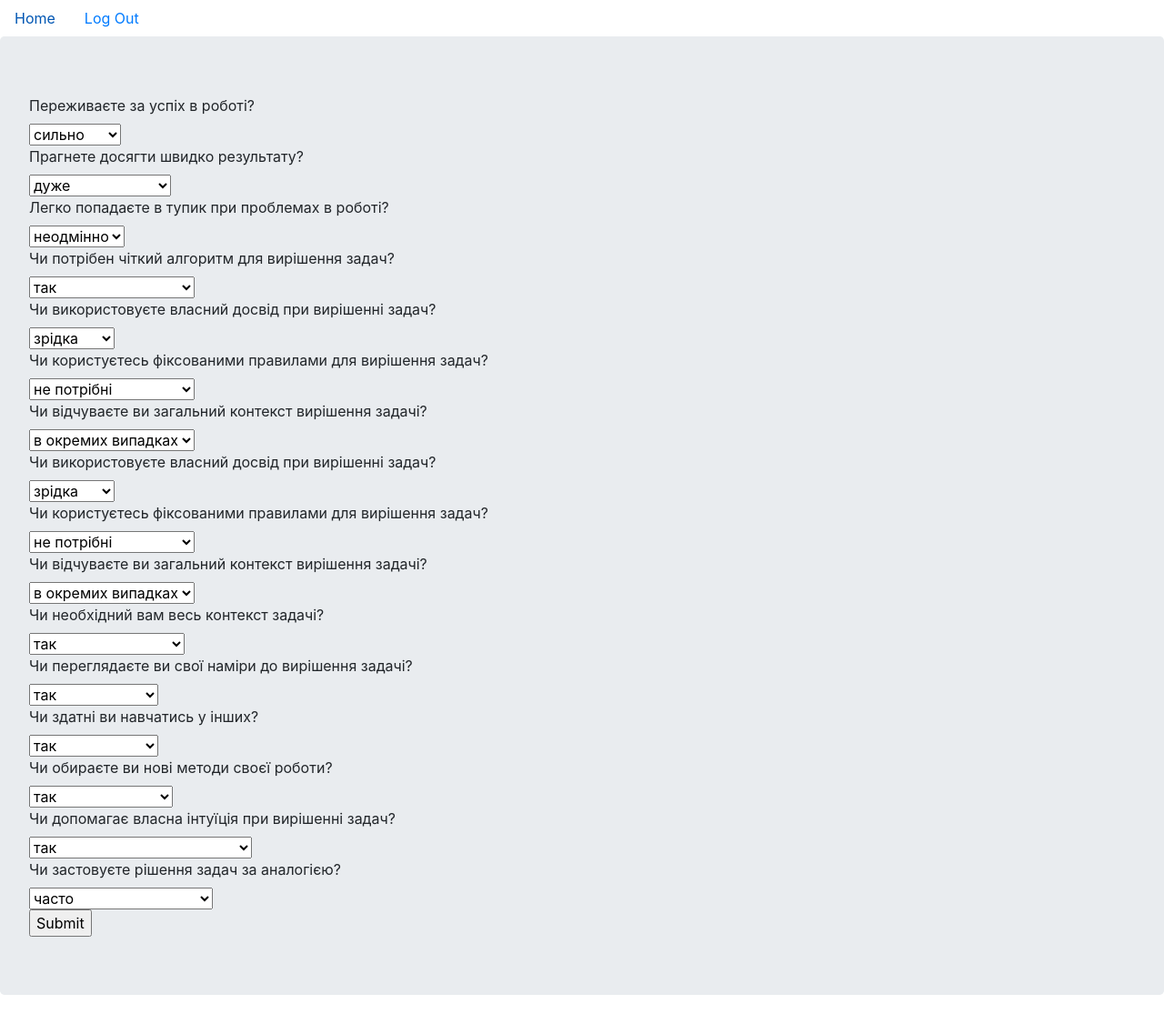
After one commit to Mykhailo20/AI_ML, a Flask app: page /quiz in a window 1280 px wide. The commit adds this page. Shown: the whole page at 91% size. Run offline with Flask 3, Linux system fonts and the light colour scheme; the visitor is signed in with stand-in values (Sample User, id 1); some libraries are stand-ins or nearby versions.

Commit message:
feat: create one large form for the quiz

```diff
--- a/lab1/app.py
+++ b/lab1/app.py
@@ -3,7 +3,7 @@ from flask_login import login_user, login_required, logout_user
 
 from main_project import app, db
 from main_project.models import User
-from main_project.forms import LoginForm, RegisterForm
+from main_project.forms import *
 
 @app.route('/')
 def home():
@@ -51,6 +51,34 @@ def register():
         return redirect(url_for('login'))
     return render_template('register.html', form=form)
 
+@app.route('/quiz', methods=["GET", "POST"])
+@login_required
+def quiz():
+    form = QuizForm()
+    return render_template('quiz.html', form=form)
+
+"""
+@app.route('/quiz', methods=["GET", "POST"])
+@login_required
+def quiz():
+    blocks_forms = {"Novice": NoviceForm(), "Advanced beginner": AdvancedBeginnerForm(),
+                   "Competent": CompetentForm(), "Proficient": ProficientForm(),
+                   "Expert": ExpertForm()}
+    blocks = ["Novice", "Advanced beginner", "Competent", "Proficient", "Expert"]
+    blocks_answers = {"Novice": [], "Advanced beginner": [], "Competent": [], "Proficient": [], "Expert": []}
+    index = 0
+    block = blocks[index]
+    form = NoviceForm()
+    if form.validate_on_submit():
+        if block != "Novice":
+            blocks_answers[block].extend((form.q1_choice.data,  form.q2_choice.data,  form.q3_choice.data))
+        else:
+            blocks_answers[block].extend((form.q1_choice.data,  form.q2_choice.data,  form.q3_choice.data, form.q4_choice.data))
+        index += 1
+        block = blocks[index]
+        return render_template("quiz.html", form=blocks_forms[block], block=block, blocks_answers=blocks_answers)
+    return render_template("quiz.html", form=form, block="Novice", blocks_answers=blocks_answers)
+"""
 
 if __name__ == '__main__':
     app.run(debug=True)
--- a/lab1/main_project/forms.py
+++ b/lab1/main_project/forms.py
@@ -1,5 +1,5 @@
 from flask_wtf import FlaskForm
-from wtforms import StringField, PasswordField, SubmitField
+from wtforms import StringField, PasswordField, SubmitField, SelectField
 from wtforms.validators import DataRequired, EqualTo
 from wtforms import ValidationError
 from main_project.models import User
@@ -20,3 +20,94 @@ class RegisterForm(FlaskForm):
         # Check if not None for that username!
         if User.query.filter_by(username=field.data).first():
             raise ValidationError('Sorry, that username is taken!')
+
+class QuizForm(FlaskForm):
+    novice_q1_choice = SelectField(u"Переживаєте за успіх в роботі?",
+                                   choices=[(5, "сильно"), (3, "не дуже"), (2, "спокійний")])
+    novice_q2_choice = SelectField(u"Прагнете досягти швидко результату?",
+                                   choices=[(5, "дуже"), (3, "якомога швидше"), (2, "поступово")])
+    novice_q3_choice = SelectField(u"Легко попадаєте в тупик при проблемах в роботі?",
+                                   choices=[(5, "неодмінно"), (3, "поступово"), (2, "зрідка")])
+    novice_q4_choice = SelectField(u"Чи потрібен чіткий алгоритм для вирішення задач?",
+                                   choices=[(5, "так"), (3, "в окремих випадках"), (2, "не потрібен")])
+
+    adv_beg_q1_choice = SelectField(u"Чи використовуєте власний досвід при вирішенні задач?",
+                                    choices=[(5, "зрідка"), (3, "частково"), (2, "ні")])
+    adv_beg_q2_choice = SelectField(u"Чи користуєтесь фіксованими правилами  для вирішення задач?",
+                                    choices=[(5, "не потрібні"), (3, "в окремих випадках"), (2, "так")])
+    adv_beg_q3_choice = SelectField(u"Чи відчуваєте ви загальний контекст вирішення задачі?",
+                                    choices=[(5, "в окремих випадках"), (3, "частково"), (2, "так")])
+
+    comp_q1_choice = SelectField(u"Чи використовуєте власний досвід при вирішенні задач?",
+                            choices=[(5, "зрідка"), (3, "частково"), (2, "ні")])
+    comp_q2_choice = SelectField(u"Чи користуєтесь фіксованими правилами  для вирішення задач?",
+                            choices=[(5, "не потрібні"), (3, "в окремих випадках"), (2, "так")])
+    comp_q3_choice = SelectField(u"Чи відчуваєте ви загальний контекст вирішення задачі?",
+                            choices=[(5, "в окремих випадках"), (3, "частково"), (2, "так")])
+
+    prof_q1_choice = SelectField(u"Чи необхідний вам весь контекст задачі?",
+                            choices=[(5, "так"), (3, "в окремих деталях"), (2, "в загальному")])
+    prof_q2_choice = SelectField(u"Чи переглядаєте ви свої наміри до вирішення задачі?",
+                            choices=[(5, "так"), (3, "зрідка"), (2, "коли є потреба")])
+    prof_q3_choice = SelectField(u"Чи здатні  ви  навчатись у інших?",
+                            choices=[(5, "так"), (3, "зрідка"), (2, "коли є потреба")])
+
+    exp_q1_choice = SelectField(u"Чи обираєте ви нові методи своєї роботи?",
+                            choices=[(5, "так"), (3, "вибірково"), (2, "вистачає досвіду")])
+    exp_q2_choice = SelectField(u"Чи допомагає власна інтуїція при вирішенні задач?",
+                            choices=[(5, "так"), (3, "частково"), (2, "при емоційному напруженні")])
+    exp_q3_choice = SelectField(u"Чи застовуєте рішення задач за аналогією?",
+                            choices=[(5, "часто"), (3, "зрідка"), (2, "тільки власний варіант")])
+    submit = SubmitField("Submit")
+
+
+class NoviceForm(FlaskForm):
+    q1_choice = SelectField(u"Переживаєте за успіх в роботі?",
+                            choices=[(5, "сильно"), (3, "не дуже"), (2, "спокійний")])
+    q2_choice = SelectField(u"Прагнете досягти швидко результату?",
+                            choices=[(5, "дуже"), (3, "якомога швидше"), (2, "поступово")])
+    q3_choice = SelectField(u"Легко попадаєте в тупик при проблемах в роботі?",
+                            choices=[(5, "неодмінно"), (3, "поступово"), (2, "зрідка")])
+    q4_choice = SelectField(u"Чи потрібен чіткий алгоритм для вирішення задач?",
+                            choices=[(5, "так"), (3, "в окремих випадках"), (2, "не потрібен")])
+    submit_next = SubmitField("Next")
+
+
+class AdvancedBeginnerForm(FlaskForm):
+    q1_choice = SelectField(u"Чи використовуєте власний досвід при вирішенні задач?",
+                            choices=[(5, "зрідка"), (3, "частково"), (2, "ні")])
+    q2_choice = SelectField(u"Чи користуєтесь фіксованими правилами  для вирішення задач?",
+                            choices=[(5, "не потрібні"), (3, "в окремих випадках"), (2, "так")])
+    q3_choice = SelectField(u"Чи відчуваєте ви загальний контекст вирішення задачі?",
+                            choices=[(5, "в окремих випадках"), (3, "частково"), (2, "так")])
+    submit_prev = SubmitField("Prev")
+    submit_next = SubmitField("Next")
+
+class CompetentForm(FlaskForm):
+    q1_choice = SelectField(u"Чи можете ви побудувати модель вирішуваної задачі?",
+                            choices=[(5, "так"), (3, "не повністю"), (2, "в окремих випадках")])
+    q2_choice = SelectField(u"Чи вистачає вам ініціативи при вирішенні задач?",
+                            choices=[(5, "так"), (3, "зрідка"), (2, "потрібне натхнення")])
+    q3_choice = SelectField(u"Чи можете вирішувати проблеми, з якими ще не стикались?",
+                            choices=[(5, "ні"), (3, "в окремих випадках"), (2, "так")])
+    submit_prev = SubmitField("Prev")
+    submit_next = SubmitField("Next")
+
+class ProficientForm(FlaskForm):
+    q1_choice = SelectField(u"Чи необхідний вам весь контекст задачі?",
+                            choices=[(5, "так"), (3, "в окремих деталях"), (2, "в загальному")])
+    q2_choice = SelectField(u"Чи переглядаєте ви свої наміри до вирішення задачі?",
+                            choices=[(5, "так"), (3, "зрідка"), (2, "коли є потреба")])
+    q3_choice = SelectField(u"Чи здатні  ви  навчатись у інших?",
+                            choices=[(5, "так"), (3, "зрідка"), (2, "коли є потреба")])
+    submit_prev = SubmitField("Prev")
+    submit_next = SubmitField("Next")
+
+class ExpertForm(FlaskForm):
+    q1_choice = SelectField(u"Чи обираєте ви нові методи своєї роботи?",
+                            choices=[(5, "так"), (3, "вибірково"), (2, "вистачає досвіду")])
+    q2_choice = SelectField(u"Чи допомагає власна інтуїція при вирішенні задач?",
+                            choices=[(5, "так"), (3, "частково"), (2, "при емоційному напруженні")])
+    q3_choice = SelectField(u"Чи застовуєте рішення задач за аналогією?",
+                            choices=[(5, "часто"), (3, "зрідка"), (2, "тільки власний варіант")])
+    submit = SubmitField("Submit")
--- a/lab1/main_project/templates/home.html
+++ b/lab1/main_project/templates/home.html
@@ -2,7 +2,9 @@
 {% block content %}
 <div class="jumbotron">
     {% if current_user.is_authenticated %}
-        <p>Hi {{ current_user.username }}!</p>
+        <h2>Welcome, {{ current_user.username }}!</h2>
+        <p>Would you like to take the Dreyfuss Skills Model to assess your programmer skills?</p>
+        <a href="{{ url_for('quiz') }}" class="btn btn-primary">Start Quiz</a>
     {% else %}
         <p>Please login or register!</p>
     {% endif %}
--- /dev/null
+++ b/lab1/main_project/templates/quiz.html
@@ -0,0 +1,29 @@
+{% extends "base.html" %}
+{% block content %}
+<div class="jumbotron">
+    <form method="post">
+        {{ form.hidden_tag() }}
+        {{ form.novice_q1_choice.label }}<br> {{ form.novice_q1_choice() }}<br>
+        {{ form.novice_q2_choice.label }}<br> {{ form.novice_q2_choice() }}<br>
+        {{ form.novice_q3_choice.label }}<br> {{ form.novice_q3_choice() }}<br>
+        {{ form.novice_q4_choice.label }}<br> {{ form.novice_q4_choice() }}<br>
+
+        {{ form.adv_beg_q1_choice.label }}<br> {{ form.adv_beg_q1_choice() }}<br>
+        {{ form.adv_beg_q2_choice.label }}<br> {{ form.adv_beg_q2_choice() }}<br>
+        {{ form.adv_beg_q3_choice.label }}<br> {{ form.adv_beg_q3_choice() }}<br>
+
+        {{ form.comp_q1_choice.label }}<br> {{ form.comp_q1_choice() }}<br>
+        {{ form.comp_q2_choice.label }}<br> {{ form.comp_q2_choice() }}<br>
+        {{ form.comp_q3_choice.label }}<br> {{ form.comp_q3_choice() }}<br>
+
+        {{ form.prof_q1_choice.label }}<br> {{ form.prof_q1_choice() }}<br>
+        {{ form.prof_q2_choice.label }}<br> {{ form.prof_q2_choice() }}<br>
+        {{ form.prof_q3_choice.label }}<br> {{ form.prof_q3_choice() }}<br>
+
+        {{ form.exp_q1_choice.label }}<br> {{ form.exp_q1_choice() }}<br>
+        {{ form.exp_q2_choice.label }}<br> {{ form.exp_q2_choice() }}<br>
+        {{ form.exp_q3_choice.label }}<br> {{ form.exp_q3_choice() }}<br>
+        {{ form.submit() }}
+    </form>
+</div>
+{% endblock %}
```
